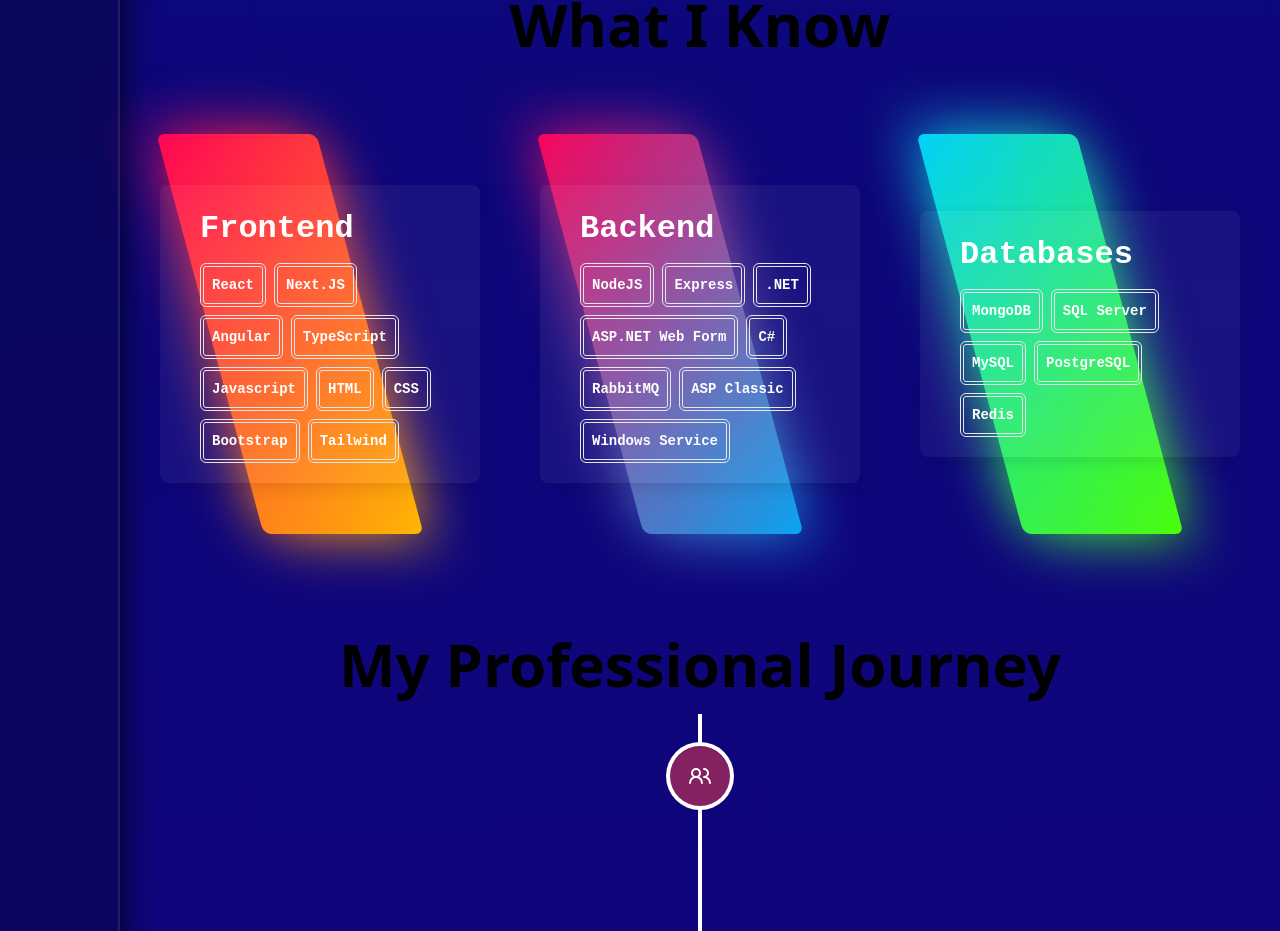
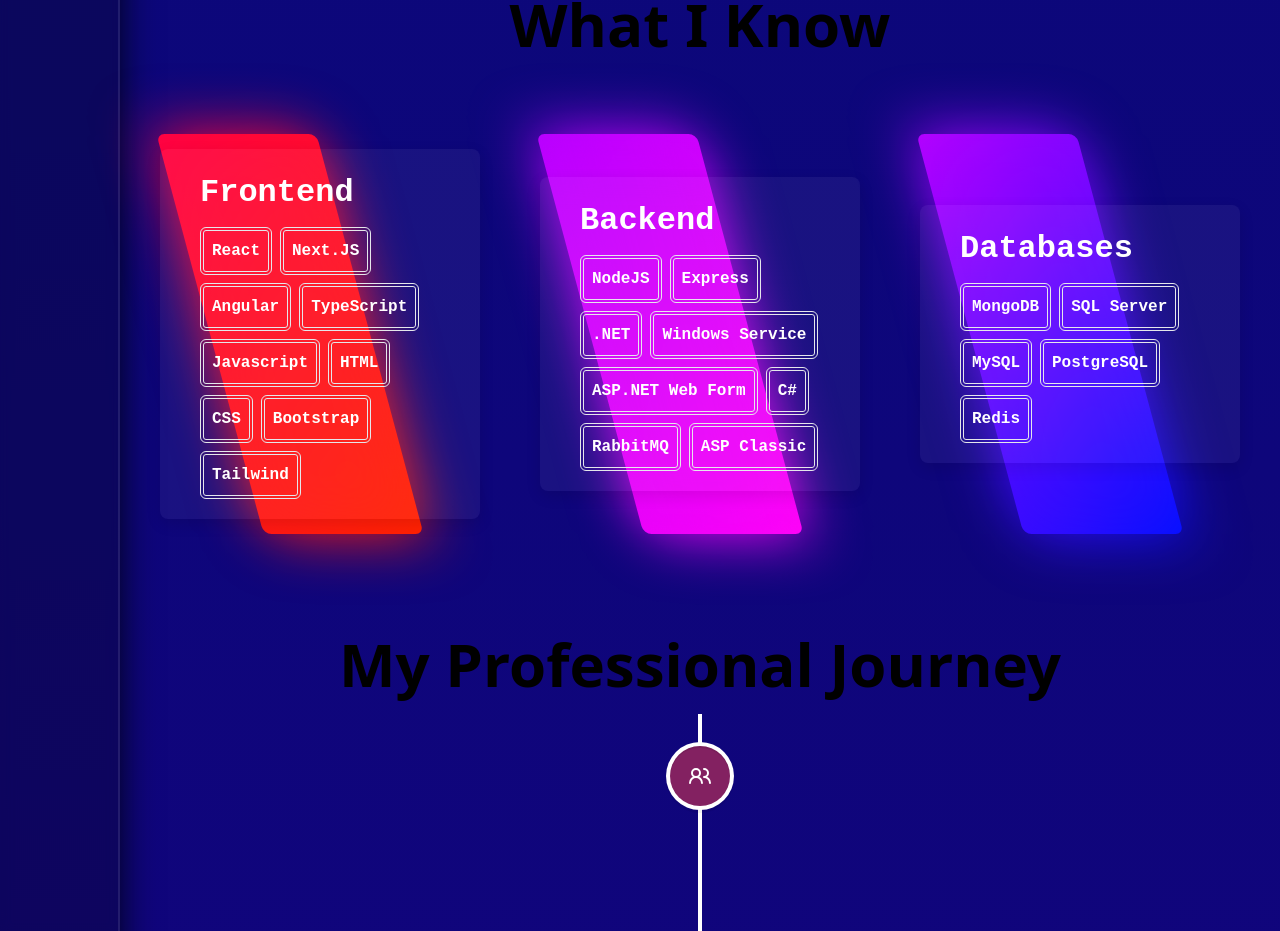
Before and after one commit to kamo4598/portfolio-app, a Next.js app: page / in a window 1280 px wide. Shown: the part 2874-3805 px from the top of the page. Built offline with nearby package versions, Linux system fonts and the light colour scheme.

Commit message:
Color Gradients Change on Glowing Cards

```diff
--- a/components/techStack/TechStack.tsx
+++ b/components/techStack/TechStack.tsx
@@ -1,7 +1,7 @@
 import GlowingCard from "../ui/cards/GlowingCard";
 import Tag from "../ui/Tag";
 
-const borderClasses = "border-double border-4 p-2";
+const borderClasses = "border-double border-4";
 
 const getBorderClass = (color: string) => {
   return `${borderClasses} border-${color}-500`;
@@ -10,7 +10,7 @@ const getBorderClass = (color: string) => {
 const FrontEndTags = () => {
   return (
     <div className="flex flex-wrap gap-2">
-      <Tag classNames={getBorderClass("green")}>React</Tag>
+      <Tag classNames={getBorderClass("red")}>React</Tag>
       <Tag classNames={getBorderClass("red")}>Next.JS</Tag>
       <Tag classNames={getBorderClass("red")}>Angular</Tag>
       <Tag classNames={getBorderClass("red")}>TypeScript</Tag>
@@ -29,11 +29,11 @@ const BackendTags = () => {
       <Tag classNames={getBorderClass("red")}>NodeJS</Tag>
       <Tag classNames={getBorderClass("red")}>Express</Tag>
       <Tag classNames={getBorderClass("red")}>.NET</Tag>
+      <Tag classNames={getBorderClass("red")}>Windows Service</Tag>
       <Tag classNames={getBorderClass("red")}>ASP.NET Web Form</Tag>
       <Tag classNames={getBorderClass("red")}>C#</Tag>
       <Tag classNames={getBorderClass("red")}>RabbitMQ</Tag>
       <Tag classNames={getBorderClass("red")}>ASP Classic</Tag>
-      <Tag classNames={getBorderClass("red")}>Windows Service</Tag>
     </div>
   );
 };
--- a/components/ui/Tag.tsx
+++ b/components/ui/Tag.tsx
@@ -5,7 +5,7 @@ const Tag = ({
   children: React.ReactNode;
   classNames: string;
 }) => {
-  const classes = `rounded-md bg-body text-sm font-bold text-primary p-2 ${classNames}`;
+  const classes = `rounded-md bg-body text-md font-bold text-primary p-2 ${classNames}`;
   return <div className={classes}>{children}</div>;
 };
 
--- a/components/ui/cards/GlowingCard.module.css
+++ b/components/ui/cards/GlowingCard.module.css
@@ -61,7 +61,7 @@
   border-radius: 8px;
   transform: skewX(15deg);
   transition: all 500ms;
-  background: linear-gradient(315deg, #ffbc00, #ff0058);
+  background: linear-gradient(315deg, #ff2200, #ff0044);
 }
 #orange::after {
   content: "";
@@ -74,7 +74,7 @@
   transform: skewX(15deg);
   transition: all 500ms;
   filter: blur(30px);
-  background: linear-gradient(315deg, #ffbc00, #ff0058);
+  background: linear-gradient(315deg, #ff2200, #ff0044);
 }
 
 #green::before{
@@ -87,7 +87,7 @@
   border-radius: 8px;
   transform: skewX(15deg);
   transition: all 500ms;
-  background: linear-gradient(315deg, #4dff03, #00d0ff);
+  background: linear-gradient(315deg, #0310ff, #b700ff);
 }
 #green::after {
   content: "";
@@ -100,7 +100,7 @@
   transform: skewX(15deg);
   transition: all 500ms;
   filter: blur(30px);
-  background: linear-gradient(315deg, #4dff03, #00d0ff);
+  background: linear-gradient(315deg, #0310ff, #b700ff);
 }
 
 #purple::before{
@@ -113,7 +113,7 @@
   border-radius: 8px;
   transform: skewX(15deg);
   transition: all 500ms;
-  background: linear-gradient(315deg, #03a9f4, #ff0058);
+  background: linear-gradient(315deg, #ff03f7, #b700ff);
 }
 #purple::after {
   content: "";
@@ -126,7 +126,7 @@
   transform: skewX(15deg);
   transition: all 500ms;
   filter: blur(30px);
-  background: linear-gradient(315deg, #03a9f4, #ff0058);
+  background: linear-gradient(315deg, #ff03f7, #b700ff);
 }
 
 .container .box span {
```
